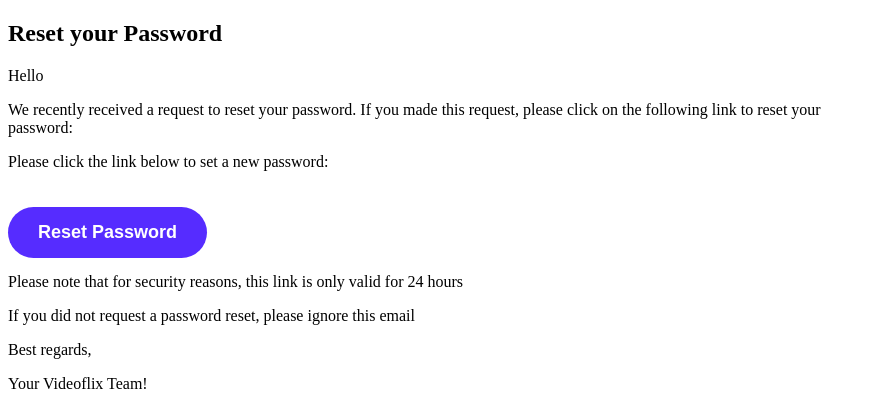
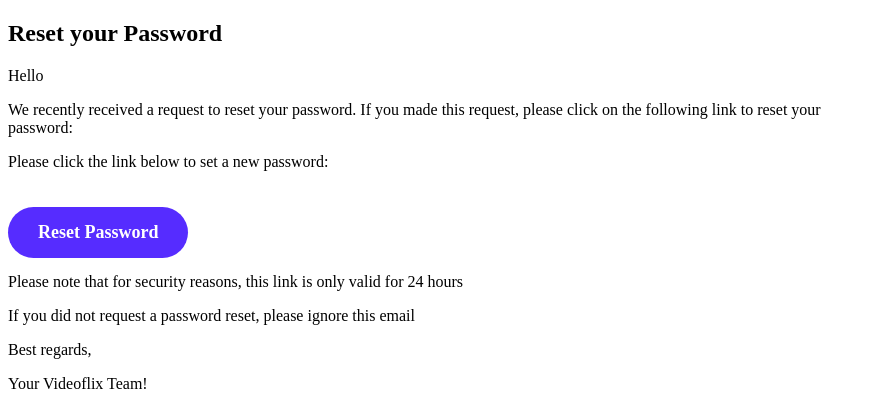
Before and after one commit to philiptesch/videoflix, a Django app: template auth_app/templates/reset_password.html in a window 1280 px wide. Shown: the top 397 px of the page, without its empty margins (0-876 px from the left). Run offline with Django 5.2, Linux system fonts and the light colour scheme; the template is opened without the code that fills it, so the values that code supplies are empty; grey boxes are pictures that could not be loaded.

Commit message:
update reset_password template

```diff
--- a/auth_app/api/helper.py
+++ b/auth_app/api/helper.py
@@ -77,7 +77,6 @@ def sendRegistrationMail(message,content, mail):
     email.attach(logo_data())
 
     try:
-        email.send(fail_silently=False)
         return True
     except: return False
 
--- a/auth_app/templates/reset_password.html
+++ b/auth_app/templates/reset_password.html
@@ -14,12 +14,11 @@
     <p>Please click the link below to set a new password:</p>
 
 
-    <button style="border-radius: 50px;padding: 15px 30px; background-color: #562CFF ;border: none; margin-top: 20px;">
-        <a style="text-decoration: none;color: white; font-size: 18px; font-weight: bolder;"
+        <a style="display:inline-block; border-radius: 50px;padding: 15px 30px; background-color: #562CFF ;border: none; margin-top: 20px; text-decoration: none;color: white; font-size: 18px; font-weight: bolder;"
          href="{{ FRONTEND_URL }}/pages/auth/confirm_password.html?uid={{ uid }}&token={{ token }}">
            Reset Password
         </a>
-    </button>
+
 
     <p style="margin-top: 15px;" >Please note that for security reasons, this link is only valid for 24 hours</p>
 
--- a/auth_app/templates/reset_password.txt
+++ b/auth_app/templates/reset_password.txt
@@ -34,7 +34,7 @@
         <img src="cid:logo" alt="Videoflix Logo" style="display:block;  margin-top: 20px; width: 350px;">
     </div>
 
-</div>
+
 
 </body>
 </html>
```
